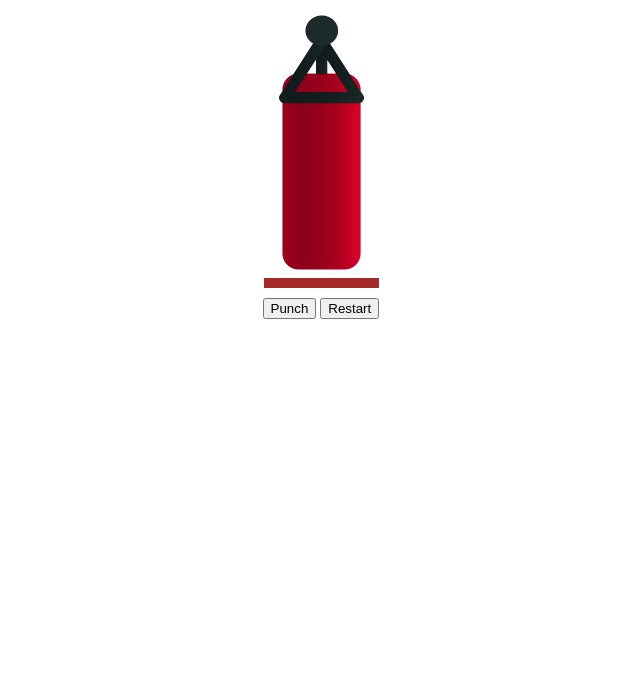
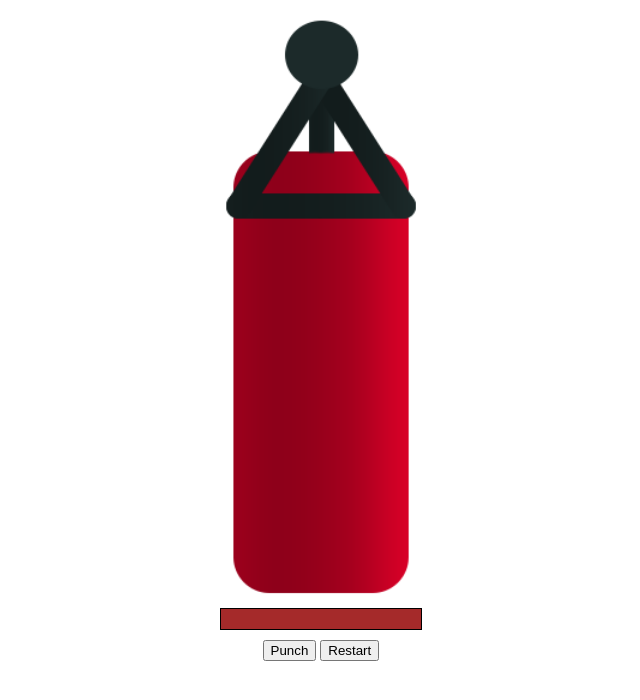
Before and after one commit to MasterLexhie/punching-bag-game, a plain HTML site: page index.html in a window 1280 px wide. Shown: the whole page, without its empty margins (319-959 px from the left). Drawn offline with Linux system fonts and the light colour scheme.

Commit message:
css files modified

```diff
--- a/css/style.css
+++ b/css/style.css
@@ -1,31 +1,29 @@
 
 
 #bagImage{
-    background: url('/img/bag.png') center no-repeat;
-    background-size: 50%;
-    width: 213px;
-    height: 270px;
+    background: url('../img/bag.png') center no-repeat;
+    background-size: 80%;
+    width: 300px;
+    height: 600px;
     margin: 0 auto;
-    /* border: 1px solid; */
 
 }
 #bagImage.burst{
-    background: url('/img/bag-burst.png') center no-repeat;
-    background-size: 50%;
+    background: url('../img/bag-burst.png') center no-repeat;
+    background-size: 80%;
 
 }
 #bagHealth{
-    /* border: 1px solid; */
-    width: 115px;
+    border: 1px solid;
+    width: 200px;
     margin: 0 auto 10px auto;
 }
 #bagHealth div{
     background-color: brown;
-    height: 10px;
+    height:20px;
 }
 #controls{
     margin: 0 auto;
-    /* border: 1px solid; */
     width: 117px;
 
 }
```
